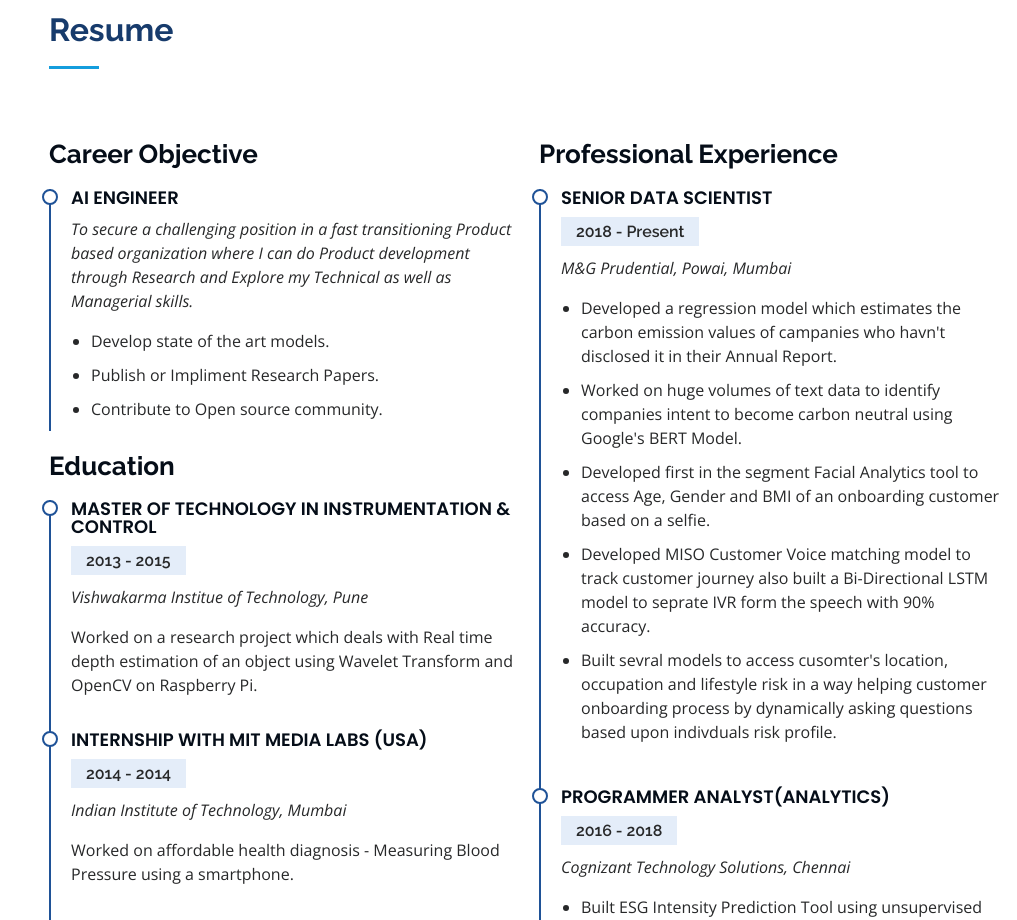
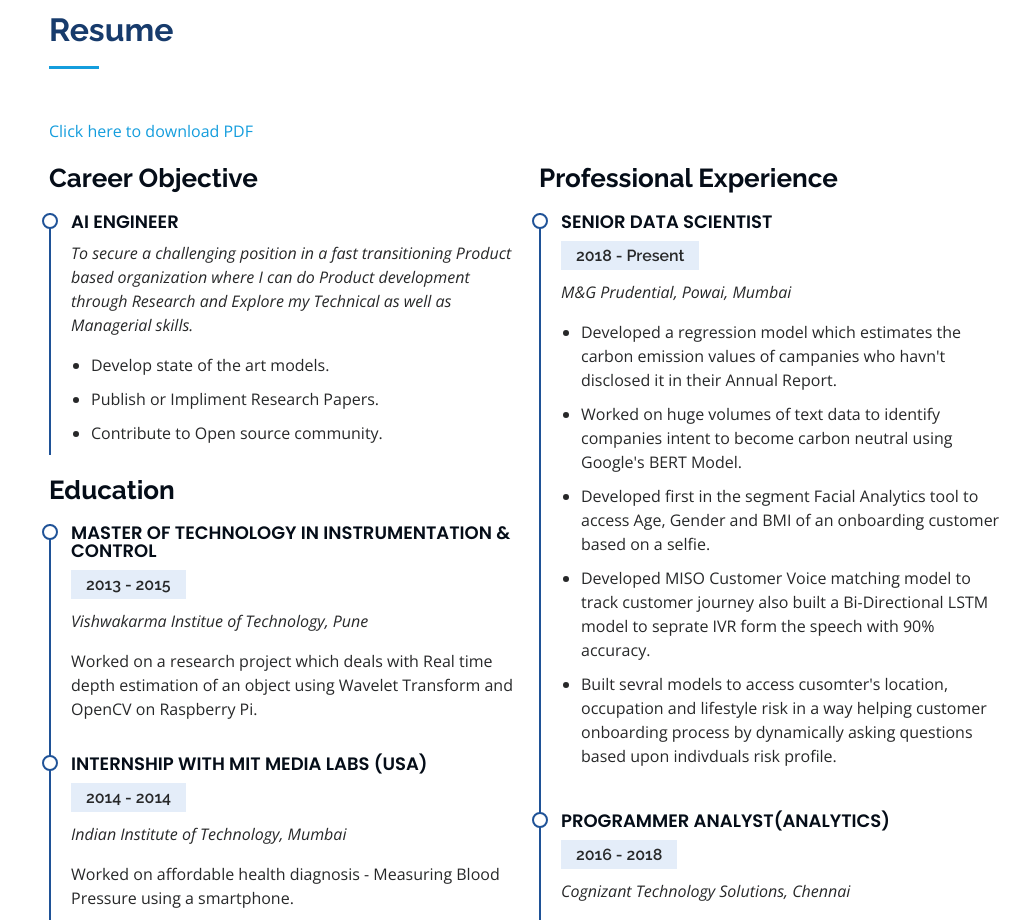
Before and after one commit to VINIT777/Profile, a plain HTML site: page index.html in a window 1280 px wide. Shown: the part 2740-3660 px from the top of the page, without its empty margins (263-1280 px from the left). Drawn offline with nearby package versions, Linux system fonts and the light colour scheme.

Commit message:
Added resume downlaod link

```diff
--- a/index.html
+++ b/index.html
@@ -260,6 +260,7 @@
         <div class="section-title">
           <h2>Resume</h2>
         </div>
+        <a href="./assets/resume/Vinit_AI_Resume-24April2021.pdf" target='_blank'>Click here to download PDF</a>
         <div class="row">
           <div class="col-lg-6" data-aos="fade-up">
             <h3 class="resume-title">Career Objective</h3>
```
Also changed, not shown: 1 other file.
